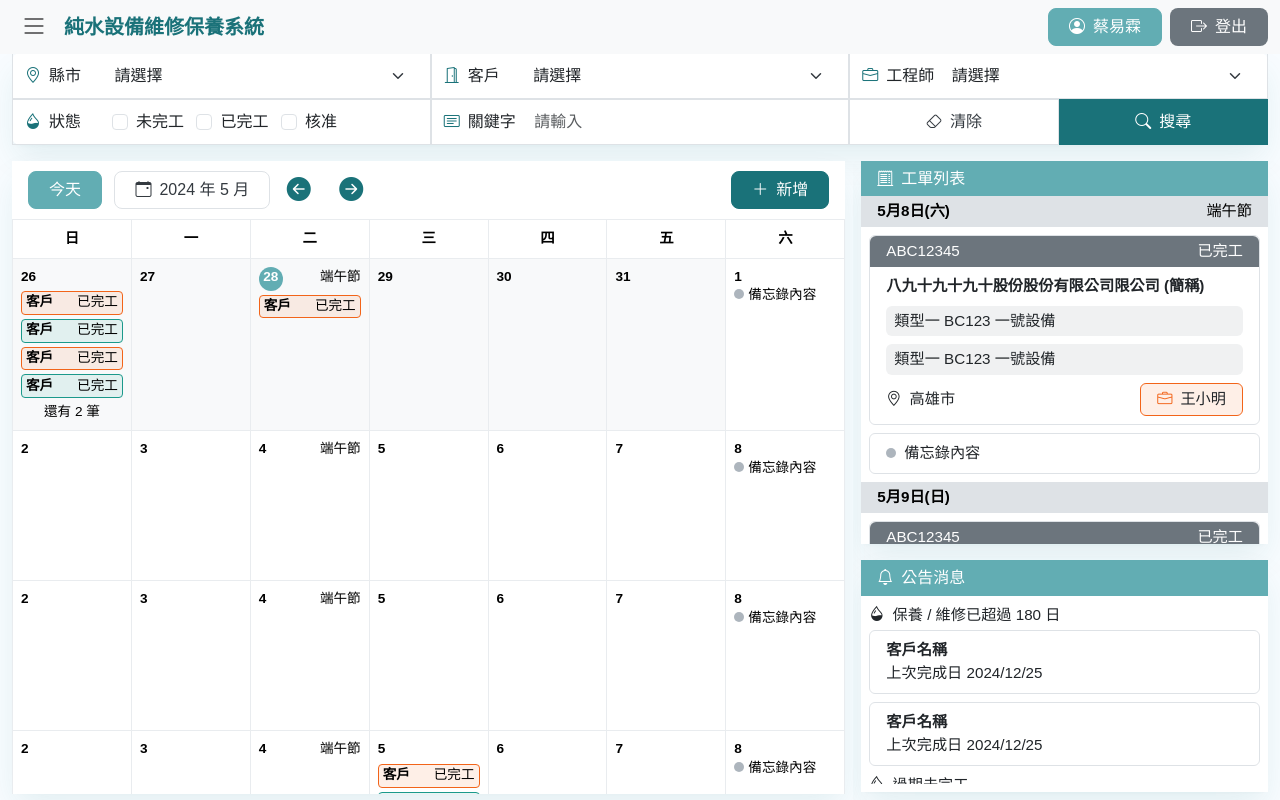
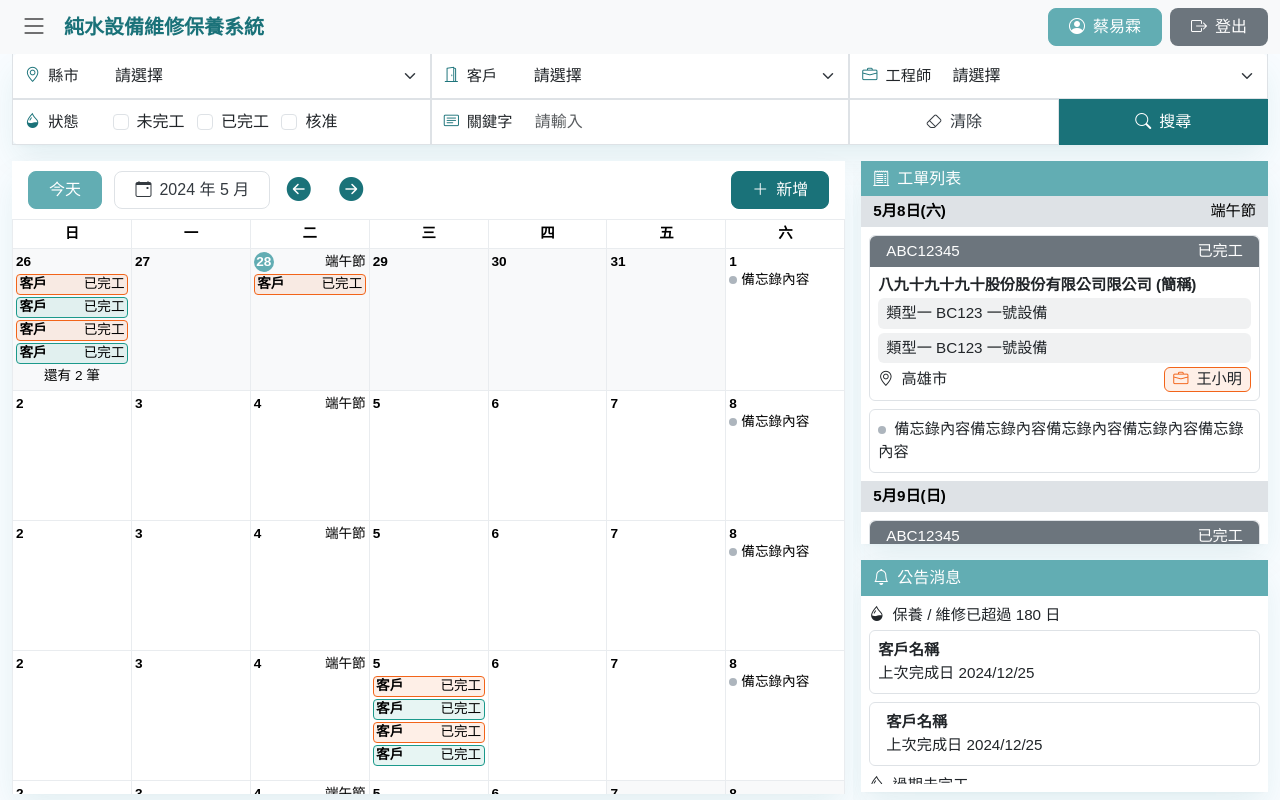
Before and after one commit to birteliu/merking, a website: page src/index.html in a window 1280 px wide. Drawn offline with nearby package versions, Linux system fonts and the light colour scheme; files that its build step writes are made by us from their sources; files whose address does not match are found by name; a web font is replaced by a local one.

Commit message:
no message

```diff
--- a/src/index.html
+++ b/src/index.html
@@ -262,18 +262,18 @@ breadcrumb : null
                                 <span>ABC12345</span>
                                 <span>已完工</span>
                             </div>
-                            <div class="px-3 py-2">
-                                <div class="fw-bold">八九十九十九十股份股份有限公司限公司 (簡稱)</div>
-                                <div class="bg-secondary bg-opacity-10 rounded px-2 py-1 my-2">類型一 BC123  一號設備</div>
-                                <div class="bg-secondary bg-opacity-10 rounded px-2 py-1 my-2">類型一 BC123  一號設備</div>
+                            <div class="p-2">
+                                <div class="fw-bold lh-sm">八九十九十九十股份股份有限公司限公司 (簡稱)</div>
+                                <div class="bg-secondary bg-opacity-10 rounded px-2 py-1 my-1">類型一 BC123  一號設備</div>
+                                <div class="bg-secondary bg-opacity-10 rounded px-2 py-1 my-1">類型一 BC123  一號設備</div>
                                 <div class="d-flex justify-content-between align-items-center">
                                     <div><i class="bi bi-geo-alt me-2"></i>高雄市</div>
-                                    <div class=" rounded py-1 px-3" style="background-color: rgba(242,100,25,0.1); border:1px solid rgb(242,100,25);"><i class="bi bi-briefcase me-2" style="color: rgb(242,100,25);"></i>王小明</div>
+                                    <div class=" rounded py-0 px-2" style="background-color: rgba(242,100,25,0.1); border:1px solid rgb(242,100,25);"><i class="bi bi-briefcase me-2" style="color: rgb(242,100,25);"></i>王小明</div>
                                 </div>
                             </div>
                         </div>
-                        <div class="note-order px-3 py-2 border rounded mb-2">
-                            <div class="note-content">備忘錄內容</div>
+                        <div class="note-order p-2 border rounded mb-2">
+                            <div class="note-content">備忘錄內容備忘錄內容備忘錄內容備忘錄內容備忘錄內容</div>
                         </div>
                     </div>
 
@@ -284,13 +284,13 @@ breadcrumb : null
                                 <span>ABC12345</span>
                                 <span>已完工</span>
                             </div>
-                            <div class="px-3 py-2">
-                                <div class="fw-bold">八九十九十九十股份股份有限公司限公司 (簡稱)</div>
-                                <div class="bg-secondary bg-opacity-10 rounded px-2 py-1 my-2">類型一 BC123  一號設備</div>
-                                <div class="bg-secondary bg-opacity-10 rounded px-2 py-1 my-2">類型一 BC123  一號設備</div>
+                            <div class="p-2">
+                                <div class="fw-bold lh-sm">八九十九十九十股份股份有限公司限公司 (簡稱)</div>
+                                <div class="bg-secondary bg-opacity-10 rounded px-2 py-1 my-1">類型一 BC123  一號設備</div>
+                                <div class="bg-secondary bg-opacity-10 rounded px-2 py-1 my-1">類型一 BC123  一號設備</div>
                                 <div class="d-flex justify-content-between align-items-center">
                                     <div><i class="bi bi-geo-alt me-2"></i>高雄市</div>
-                                    <div class=" rounded py-1 px-3" style="background-color: rgba(242,100,25,0.1); border:1px solid rgb(242,100,25);"><i class="bi bi-briefcase me-2" style="color: rgb(242,100,25);"></i>王小明</div>
+                                    <div class=" rounded py-0 px-2" style="background-color: rgba(242,100,25,0.1); border:1px solid rgb(242,100,25);"><i class="bi bi-briefcase me-2" style="color: rgb(242,100,25);"></i>王小明</div>
                                 </div>
                             </div>
                         </div>
@@ -302,7 +302,7 @@ breadcrumb : null
                 <div class="list-title"><i class="bi bi-bell me-2"></i>公告消息</div>
                 <div class="p-2 news-content">
                     <div class="mb-1"><i class="bi bi-droplet-half me-2"></i>保養 / 維修已超過 180 日</div>
-                    <div class="border rounded px-3 py-2 mb-2">
+                    <div class="border rounded p-2 mb-2">
                         <div class="fw-bold">客戶名稱</div>
                         <div>上次完成日 2024/12/25</div>
                     </div>
@@ -326,8 +326,8 @@ breadcrumb : null
     <div class="modal-dialog modal-dialog-centered modal-sm">
       <div class="modal-content">
         <div class="modal-body">
-          <button class="btn btn-lg btn-color01-dark py-2 d-block mb-3 w-100" onclick="window.location.href='work-order.html'">新增工單</button>
-          <button class="btn btn-lg w-100 btn-gray py-2" data-bs-toggle="modal" data-bs-target="#noteModal">新增備忘錄</button>
+          <button class="btn btn-color01-dark py-2 d-block mb-3 w-100" onclick="window.location.href='work-order.html'">新增工單</button>
+          <button class="btn w-100 btn-gray py-2" data-bs-toggle="modal" data-bs-target="#noteModal">新增備忘錄</button>
         </div>
         <div class="modal-footer mx-auto border-0 pt-0">
           <button type="button" class="btn" data-bs-dismiss="modal">取消</button>
--- a/src/scss/layout/_share.scss
+++ b/src/scss/layout/_share.scss
@@ -22,9 +22,6 @@ body {
   display: flex;
   justify-content: space-between;
   align-items: center;
-  @include media-breakpoint-down(sm) {
-    display: block;
-  }
   .warning {
     background-color: #FFDD86;
     color: black;
@@ -83,7 +80,11 @@ body {
     .upload-img {
       position: relative;
       height: 250px;
-      width: 250px;
+      width: calc(25% - 1rem);
+      @include media-breakpoint-down(sm) {
+        width: calc(50% - 1rem);
+        height: 200px;
+      }
       img {
         object-fit: contain;
         width: 100%;
--- a/src/scss/pages/_index.scss
+++ b/src/scss/pages/_index.scss
@@ -8,10 +8,10 @@
     background-color: white;
     border-radius: 8px;
     box-shadow: $custom-box-shadow;
-
+    font-size: .95rem;
     .search-item {
         border: 1px solid $gray-300;
-        padding: .25rem .75rem;
+        padding: .25rem 0 .25rem .75rem;
         label.search-title {
             white-space: nowrap;
             width: 100px;
@@ -78,6 +78,7 @@
                 th {
                     text-align: center;
                     border: 1px solid $gray-200;
+                    padding: 3px;
                 }
             }
             tbody {
@@ -86,29 +87,33 @@
                     font-size: .75rem;
                 }
                 td {
-                    height: 150px;
+                    height: 130px;
                     border: 1px solid $gray-200;
+                    padding: 3px;
                     &.past, &.future {
                         background-color: $gray-100;
                     }
                     .day {
                         display: flex;
                         justify-content: space-between;
+                        @include media-breakpoint-down(sm) {
+                            display: block;
+                        }
                         .today {
                             background-color: $main-color01;
                             color: white;
                             border-radius: 12px;
-                            width: 24px;
-                            height: 24px;
+                            width: 20px;
+                            height: 20px;
                             text-align: center;
                         }
                     }
                     .work {
                         display: flex;
                         justify-content: space-between;
-                        padding: .15rem .25rem;
+                        padding: .05rem .15rem;
                         border-radius: 4px;
-                        margin-top: .25rem;
+                        margin-top: .15rem;
                         span {
                             line-height: 1.25;
                         }
@@ -120,7 +125,7 @@
                         }
                     }
                     .more {
-                        margin-top: .25rem;
+                        margin-top: .15rem;
                         text-align: center;
                     }
                     .note {
@@ -128,8 +133,8 @@
                         &:before {
                             content: "";
                             display: inline-block;
-                            width: 10px;
-                            height: 10px;
+                            width: 8px;
+                            height: 8px;
                             background-color: $gray-500;
                             margin-right: .25rem;
                             border-radius: 5px;
@@ -153,7 +158,7 @@
     .list-title {
         color: white;
         background-color: $main-color01;
-        padding: .35rem 1rem;
+        padding: .35rem .75rem;
     }
     .list-item {
         height: calc(100% - 1rem - 0.7rem);
@@ -173,7 +178,7 @@
     .list-date {
         background-color: $gray-300;
         color: black;
-        padding: .25rem 1rem;
+        padding: .25rem .75rem;
         display: flex;
         justify-content: space-between;
     }
@@ -190,8 +195,8 @@
             &:before {
                 content: "";
                 display: inline-block;
-                width: 10px;
-                height: 10px;
+                width: 8px;
+                height: 8px;
                 background-color: $gray-500;
                 margin-right: .5rem;
                 border-radius: 5px;
@@ -207,7 +212,7 @@
     .list-title {
         color: white;
         background-color: $main-color01;
-        padding: .35rem 1rem;
+        padding: .35rem .75rem;
     }
     .news-content {
         height: calc(100% - 1rem - 1rem - 0.7rem);
--- a/src/templates/macros/nav.html
+++ b/src/templates/macros/nav.html
@@ -18,7 +18,7 @@
 				<img src="./images/logo.png" class="mx-auto d-block pb-3 px-4 img-fluid logo" alt="">
 				<ul class="list-unstyled pt-3">
 					<li class=""><a href="index.html" class="active"><i class="bi bi-house me-3"></i>首頁</a></li>
-					<li class=""><a href=""><i class="bi bi-grid me-3"></i>品類管理</a></li>
+					<li class=""><a href="example.html"><i class="bi bi-grid me-3"></i>品類管理</a></li>
 					<li class=""><a href=""><i class="bi bi-ui-checks-grid me-3"></i>設備管理</a></li>
 					<li class=""><a href=""><i class="bi bi-door-open me-3"></i>客戶管理</a></li>
 					<li class=""><a href=""><i class="bi bi-sticky me-3"></i>其他</a></li>
```
Also changed, not shown: src/example.html (+1 -1 lines), src/login.html (+2 -1 lines), src/work-order.html (+11 -11 lines), dist/css/style.css, dist/example.html, dist/index.html, dist/login.html, dist/templates/macros/nav.html, dist/work-order.html, 1 other file.
